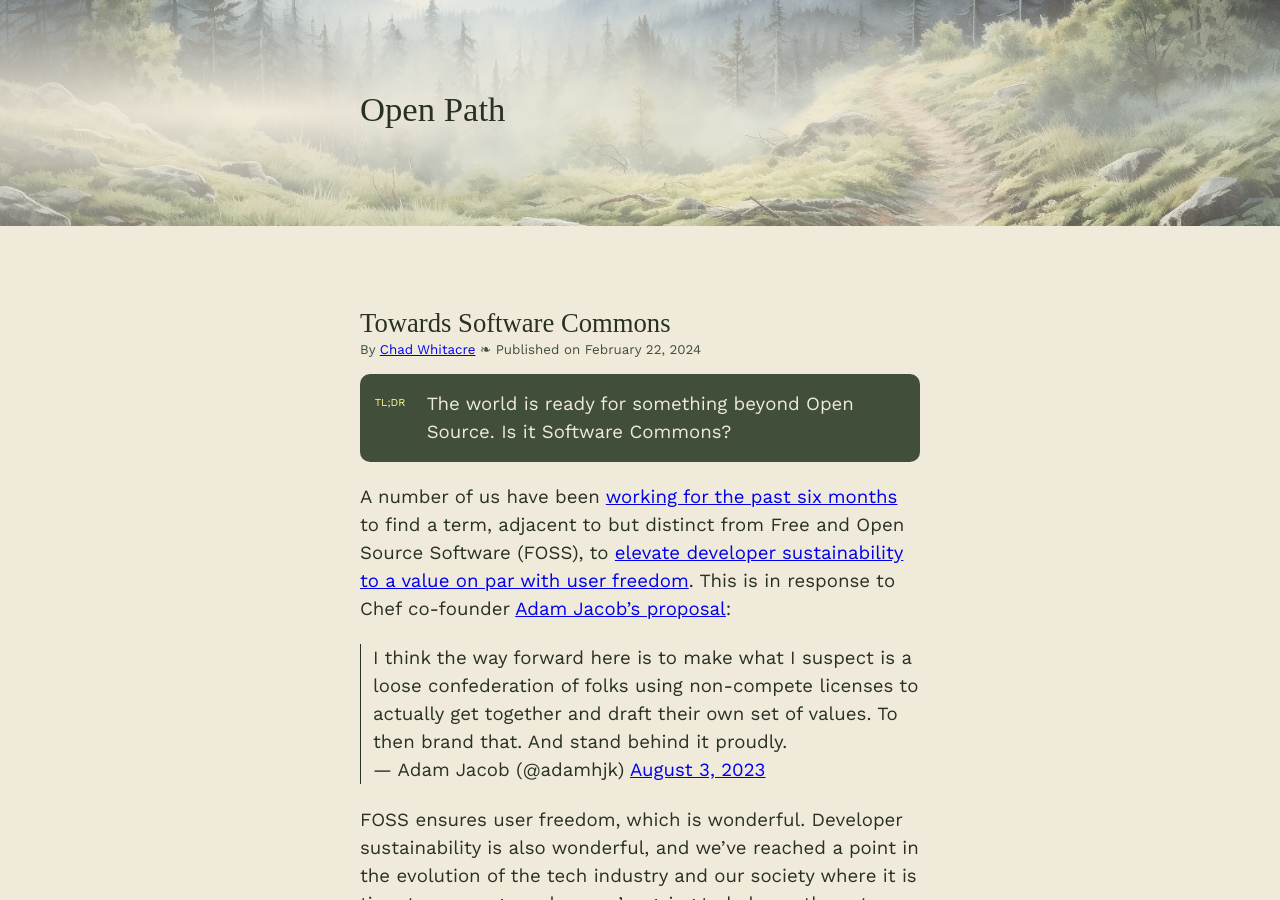
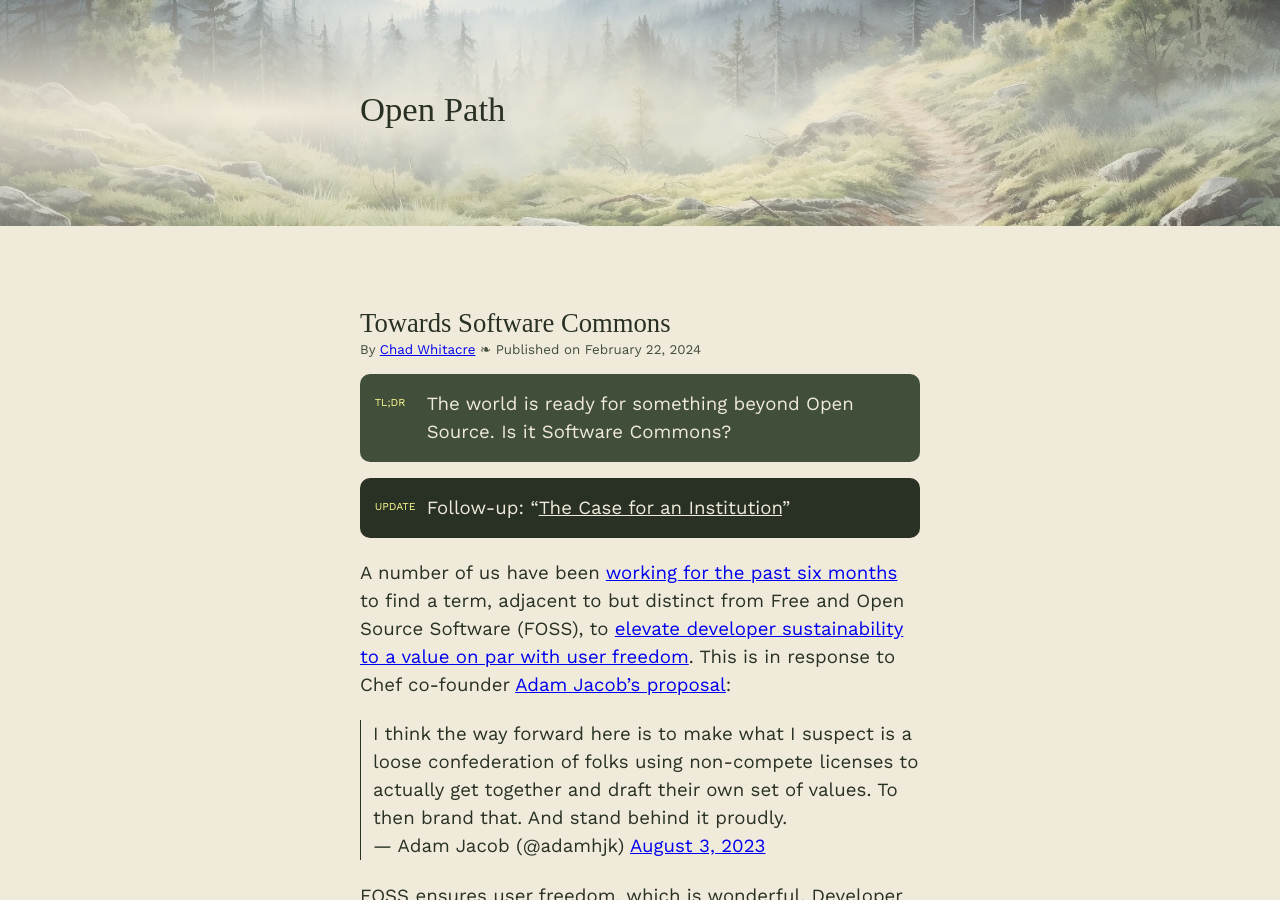
Before and after one commit to chadwhitacre/openpath, a Jekyll site: the page built from _posts/2024-02-22-towards-software-commons.md, in a window 1280 px wide and 900 px high. Built offline with Jekyll 4.4.1, drawn with Linux system fonts in a browser that asks for light colours; some web fonts are replaced; comment, search, counter and statistics services are not loaded.

Commit message:
Add updates to recent posts

```diff
--- a/_posts/2024-02-22-towards-software-commons.md
+++ b/_posts/2024-02-22-towards-software-commons.md
@@ -2,6 +2,10 @@
 title: Towards Software Commons
 excerpt: The world is ready for something beyond Open Source. Is it Software Commons?
 ---
+
+<div class="update"><span>update</span> Follow-up: &ldquo;<a
+href="/2024/the-case-for-a-new-institution/">The Case for an
+Institution</a>&rdquo;</div>
 
 A number of us have been [working for the past six
 months](https://github.com/getsentry/fsl.software/issues/2) to find a term,
```
Also changed, not shown: _posts/2024-03-05-the-case-for-a-new-institution.md (+4 -0 lines).
